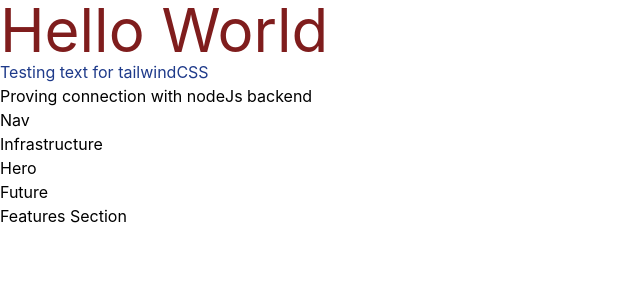
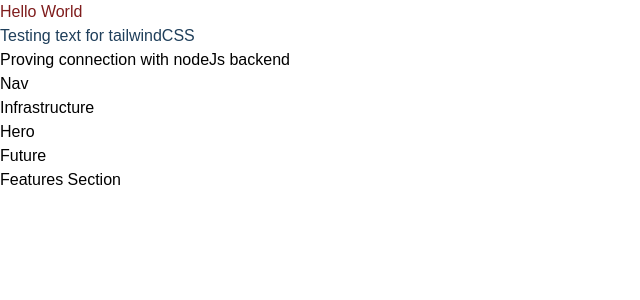
Before and after one commit to epalacio/portfolio-blogr-lp, a React (Create React App) app: page / in a window 1280 px wide. Shown: the top 300 px of the page, without its empty margins (0-640 px from the left). Built offline with nearby package versions, Linux system fonts and the light colour scheme.

Commit message:
add colours, fontSizes, favicon

```diff
--- a/public/index.html
+++ b/public/index.html
@@ -5,12 +5,12 @@
     <link rel="icon" href="%PUBLIC_URL%/favicon.ico" />
     <meta name="viewport" content="width=device-width, initial-scale=1" />
     <meta
-      name="description"
-      content="devConnector Social Media"
+      name="Blogr"
+      content="A modern publishing platform"
     />
     <link rel="manifest" href="%PUBLIC_URL%/manifest.json" />
     <script src="https://kit.fontawesome.com/a2193d9312.js" crossorigin="anonymous"></script>
-    <title>devConnector</title>
+    <title>Blogr</title>
   </head>
   <body>
     <noscript>You need to enable JavaScript to run this app.</noscript>
--- a/src/App.js
+++ b/src/App.js
@@ -9,9 +9,9 @@ import Future from './components/Future'
 const App = () => (
 //Fragment is temporary before setting up router
   <Fragment>
-    <h1 className="text-red-900 text-6xl">Hello World</h1>
+    <h1 className="text-red-900 text-tester">Hello World</h1>
     <div>
-      <p className="text-blue-900">Testing text for tailwindCSS</p>
+      <p className="text-regalBlue">Testing text for tailwindCSS</p>
       <p>Proving connection with nodeJs backend</p>
       <Nav/>
       <Infrastructure/>
--- a/src/index.css
+++ b/src/index.css
@@ -2,17 +2,13 @@
 @tailwind components;
 @tailwind utilities;
 
+@import url('https://fonts.googleapis.com/css2?family=Overpass:wght@300;600&family=Ubuntu:wght@400;500;700&display=swap');
 
 body {
   margin: 0;
-  font-family: -apple-system, BlinkMacSystemFont, 'Segoe UI', 'Roboto', 'Oxygen',
-    'Ubuntu', 'Cantarell', 'Fira Sans', 'Droid Sans', 'Helvetica Neue',
-    sans-serif;
-  -webkit-font-smoothing: antialiased;
-  -moz-osx-font-smoothing: grayscale;
+  font-family: 'Ubuntu', sans-serif;
 }
 
-code {
-  font-family: source-code-pro, Menlo, Monaco, Consolas, 'Courier New',
-    monospace;
+h1, h2, h3, h4, h5, h6 {
+  font-family: 'Overpass', sans-serif;
 }
--- a/tailwind.config.js
+++ b/tailwind.config.js
@@ -2,7 +2,31 @@ module.exports = {
   purge: ['./src/**/*.{js,jsx,ts,tsx}', './public/index.html'],
   darkMode: false, // or 'media' or 'class'
   theme: {
-    extend: {},
+    extend: {
+      colors: {
+        'carnation': '#ff525d',
+        'fadedRed': '#ff7a85',
+        'regalBlue': '#1f3f5b',
+        'white': '#ffffff',
+        'iron': '#c8c8cb',
+        'fiord': '#4b5862',
+        'blackRussian': '#25252d',
+        'salmon': '#ff8f70',
+        'radicalRed': '#ff3d54',
+        'valhalla': '#2c2d3f',
+        'portGore': '#3f4164'
+      }
+    },
+    fontSize: {
+      'heroHeaderMobile': '36px',
+      'heroHeaderDesktop': '64px',
+      'heroSubHeaderMobile': '18px',
+      'heroSubHeaderDesktop': '20px',
+      'subHeaderMobile': '28px',
+      'subHeaderDesktop': '40px',
+      'h3Header': '28px',
+      'baseText': '16px'
+    }
   },
   variants: {
     extend: {},
```
Also changed, not shown: public/manifest.json (added), 1 other file (tests, documents, lock files or other folders).
